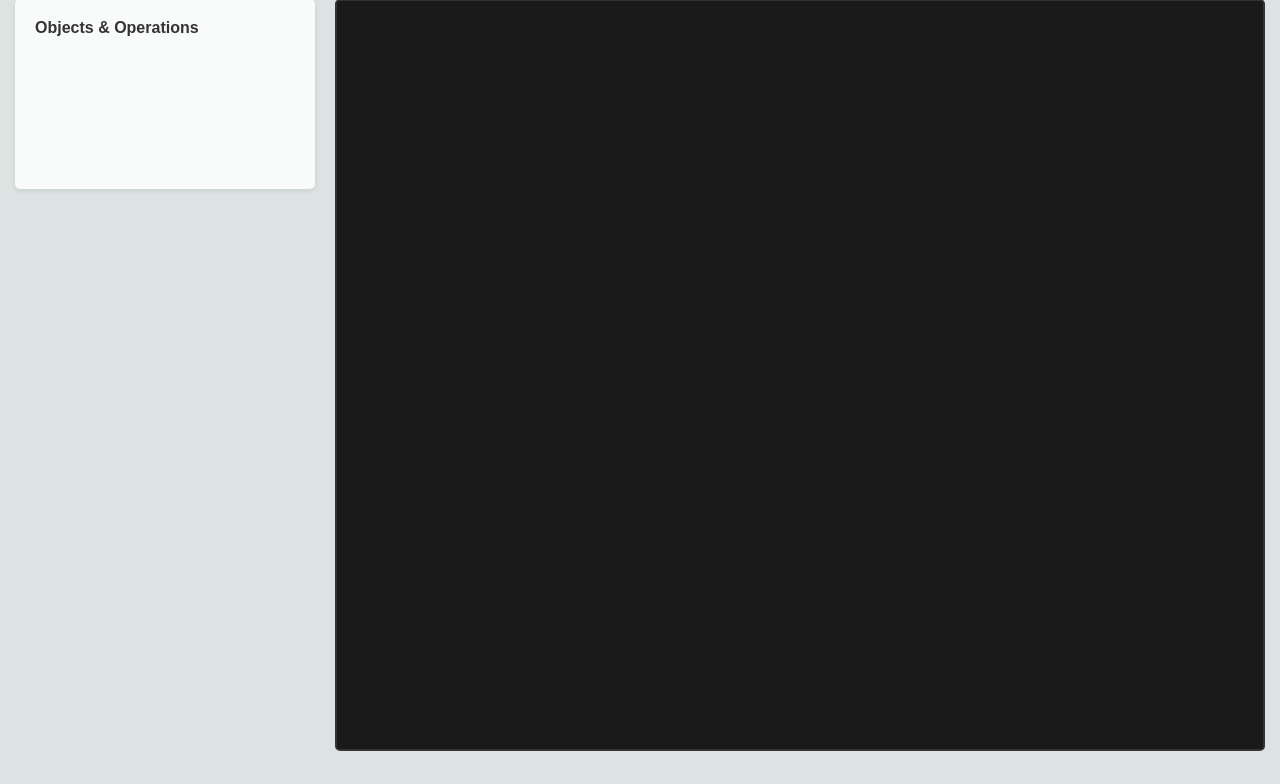
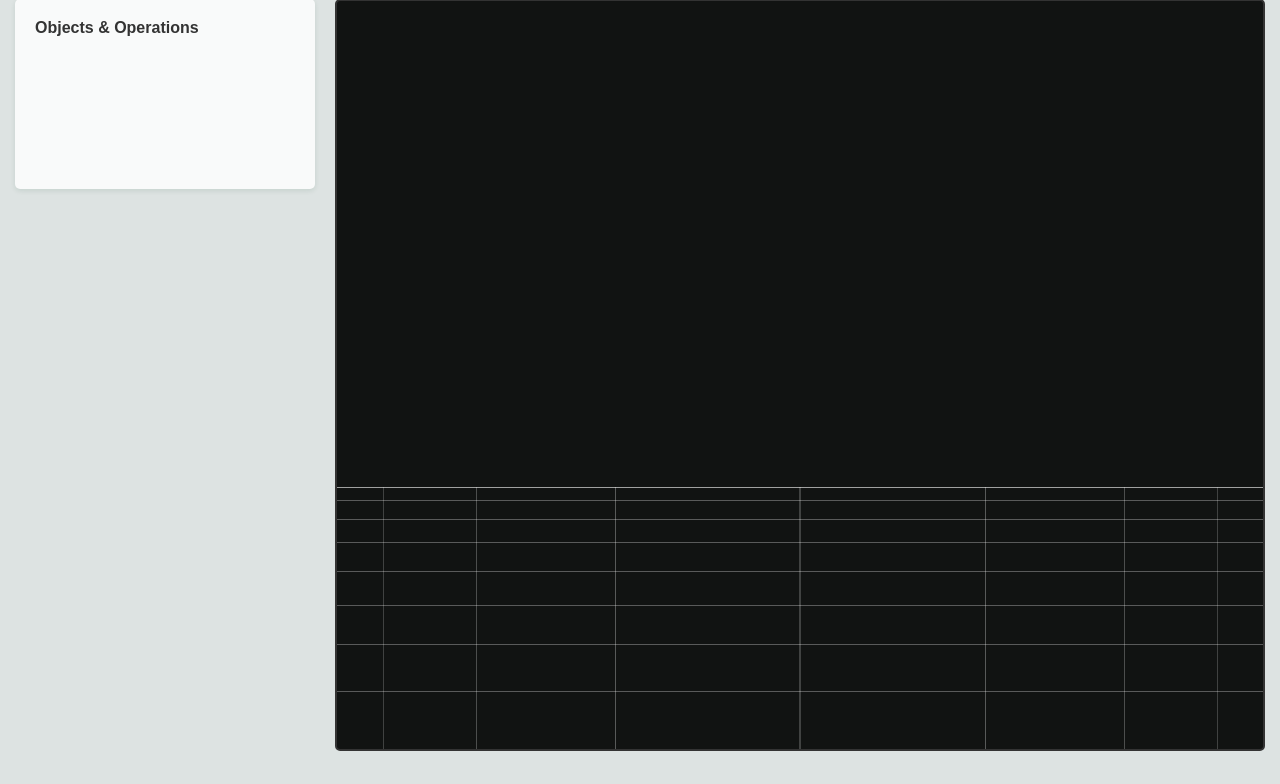
Before and after one commit to guimauveAstorDunc/hciD26-HifiPrototype, a Flask app: page / in a window 1280 px wide. Shown: the part 162-946 px from the top of the page. Run offline with Flask 3, Linux system fonts and the light colour scheme; data comes from the database, SQL or seed files in the repository.

Commit message:
Copilot-Generated 'Perspective' Grid for Faked 3D Viewport.

```diff
--- a/interanimos/app/main/templates/index.html
+++ b/interanimos/app/main/templates/index.html
@@ -16,5 +16,27 @@
 {% endblock %}
 
 {% block viewport_content %}
-
+<!-- Infinite Perspective Grid -->
+                            <div class="viewport-grid">
+                                <div class="horizon-line"></div>
+                                <div class="grid-lines-vertical">
+                                    <div class="grid-v-line center"></div>
+                                    <div class="grid-v-line v30"></div>
+                                    <div class="grid-v-line v15"></div>
+                                    <div class="grid-v-line v5"></div>
+                                    <div class="grid-v-line v70"></div>
+                                    <div class="grid-v-line v85"></div>
+                                    <div class="grid-v-line v95"></div>
+                                </div>
+                                <div class="grid-lines-horizontal">
+                                    <div class="grid-h-line h1"></div>
+                                    <div class="grid-h-line h2"></div>
+                                    <div class="grid-h-line h3"></div>
+                                    <div class="grid-h-line h4"></div>
+                                    <div class="grid-h-line h5"></div>
+                                    <div class="grid-h-line h6"></div>
+                                    <div class="grid-h-line h7"></div>
+                                    <div class="grid-h-line h8"></div>
+                                </div>
+                            </div>
 {% endblock %}
--- a/interanimos/app/static/css/main.css
+++ b/interanimos/app/static/css/main.css
@@ -14,6 +14,7 @@
     --flash-msg-color: #4c0a21;
     --flash-msg-bg: #f7e9f1;
     --over-here-color: #be1952;
+    --viewport-bg: #111312;
 }
 
 body {
@@ -24,13 +25,13 @@
 }
 
 .nav-container {
+    background-color: var(--tab-bg-color);
     display: grid;
     grid-template-columns: 1fr 126px;
     grid-template-rows: 42px 84px;
     grid-template-areas:
         "tabs-container info-btn-cntr"
         "tab-btn-contnr info-btn-cntr";
-    background-color: var(--tab-bg-color);
     padding: 10px;
 }
 
@@ -186,7 +187,7 @@
 /* Viewport Placeholder */
 .viewport-placeholder {
     flex: 1;
-    background-color: #1a1a1a;
+    background-color: var(--viewport-bg);
     border: 2px solid #333;
     border-radius: 5px;
     display: flex;
@@ -194,7 +195,87 @@
     align-items: center;
     justify-content: center;
     color: #888;
+    position: relative;
+    overflow: hidden;
 }
+
+/* Infinite Perspective Grid - Solid White Lines */
+.viewport-grid {
+    position: absolute;
+    top: 0;
+    left: 0;
+    width: 100%;
+    height: 100%;
+    pointer-events: none;
+}
+
+/* Horizon line at 35% */
+.horizon-line {
+    position: absolute;
+    top: 65%;
+    left: 0;
+    width: 100%;
+    height: 1px;
+    background-color: #ffffff;
+    opacity: 0.6;
+    z-index: 2;
+}
+
+/* Vertical lines container */
+.grid-lines-vertical {
+    position: absolute;
+    top: 0;
+    left: 0;
+    width: 100%;
+    height: 100%;
+    z-index: 1;
+}
+
+/* Individual vertical lines */
+.grid-v-line {
+    position: absolute;
+    top: 65%;
+    width: 1px;
+    height: 35%;
+    background-color: #ffffff;
+}
+
+.grid-v-line.center { left: 50%; transform: translateX(-50%); opacity: 0.4; }
+.grid-v-line.v30 { left: 30%; opacity: 0.3; }
+.grid-v-line.v15 { left: 15%; opacity: 0.25; }
+.grid-v-line.v5 { left: 5%; opacity: 0.2; }
+.grid-v-line.v70 { left: 70%; opacity: 0.3; }
+.grid-v-line.v85 { left: 85%; opacity: 0.25; }
+.grid-v-line.v95 { left: 95%; opacity: 0.2; }
+
+/* Horizontal lines container */
+.grid-lines-horizontal {
+    position: absolute;
+    top: 65%;
+    left: 0;
+    width: 100%;
+    height: 35%;
+    z-index: 1;
+}
+
+/* Individual horizontal lines */
+.grid-h-line {
+    position: absolute;
+    left: 0;
+    width: 100%;
+    height: 1px;
+    background-color: #ffffff;
+    opacity: 0.3;
+}
+
+.grid-h-line.h1 { top: 5%; }
+.grid-h-line.h2 { top: 12%; }
+.grid-h-line.h3 { top: 21%; }
+.grid-h-line.h4 { top: 32%; }
+.grid-h-line.h5 { top: 45%; }
+.grid-h-line.h6 { top: 60%; }
+.grid-h-line.h7 { top: 78%; }
+.grid-h-line.h8 { top: 100%; }
 
 .viewport-placeholder p {
     margin: 5px 0;
```
Also changed, not shown: Prototype_Progress_Images/generated_perspective_grid/apr29-PerspectiveGrid.png (added), 1 other file.
